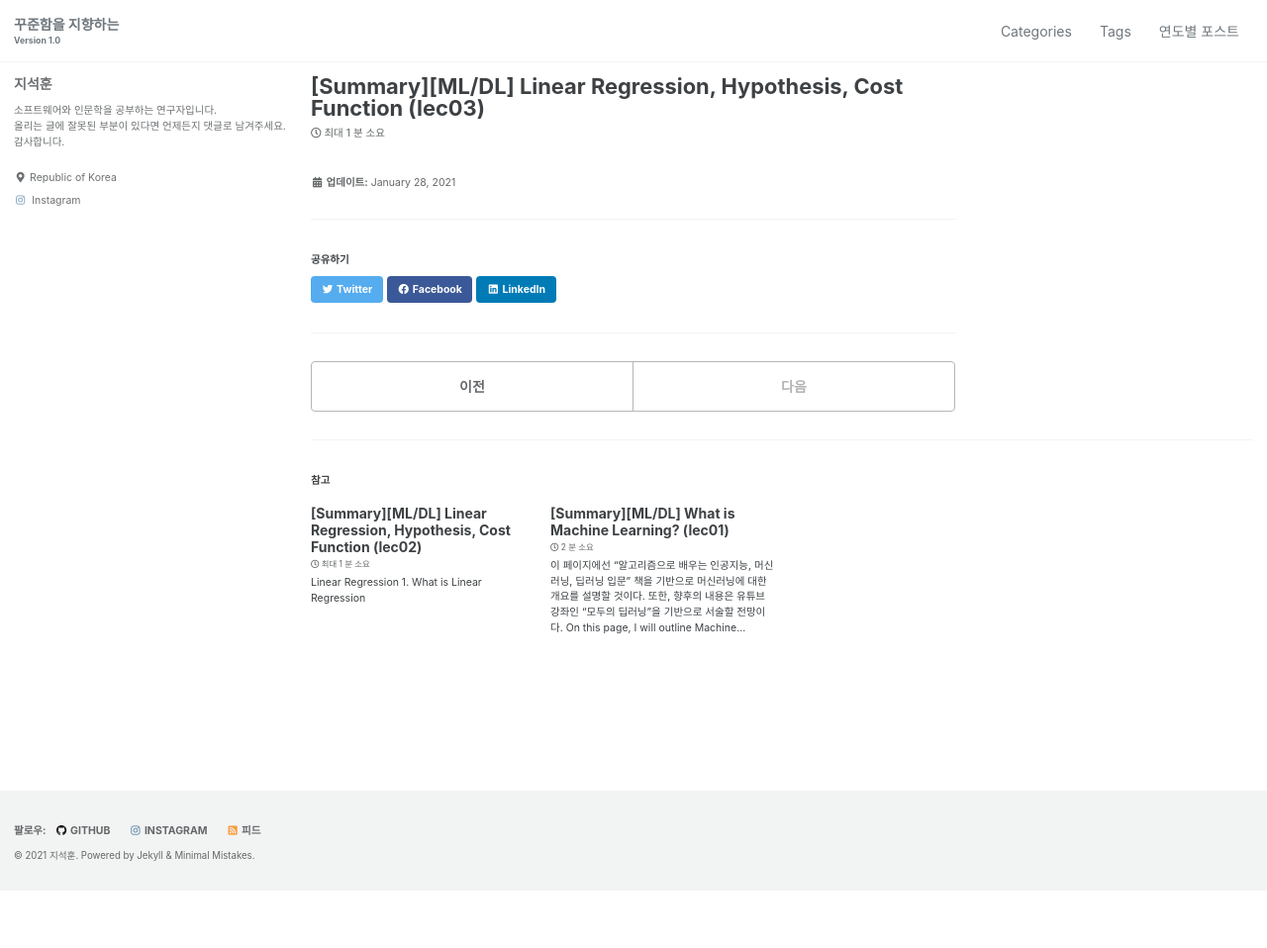
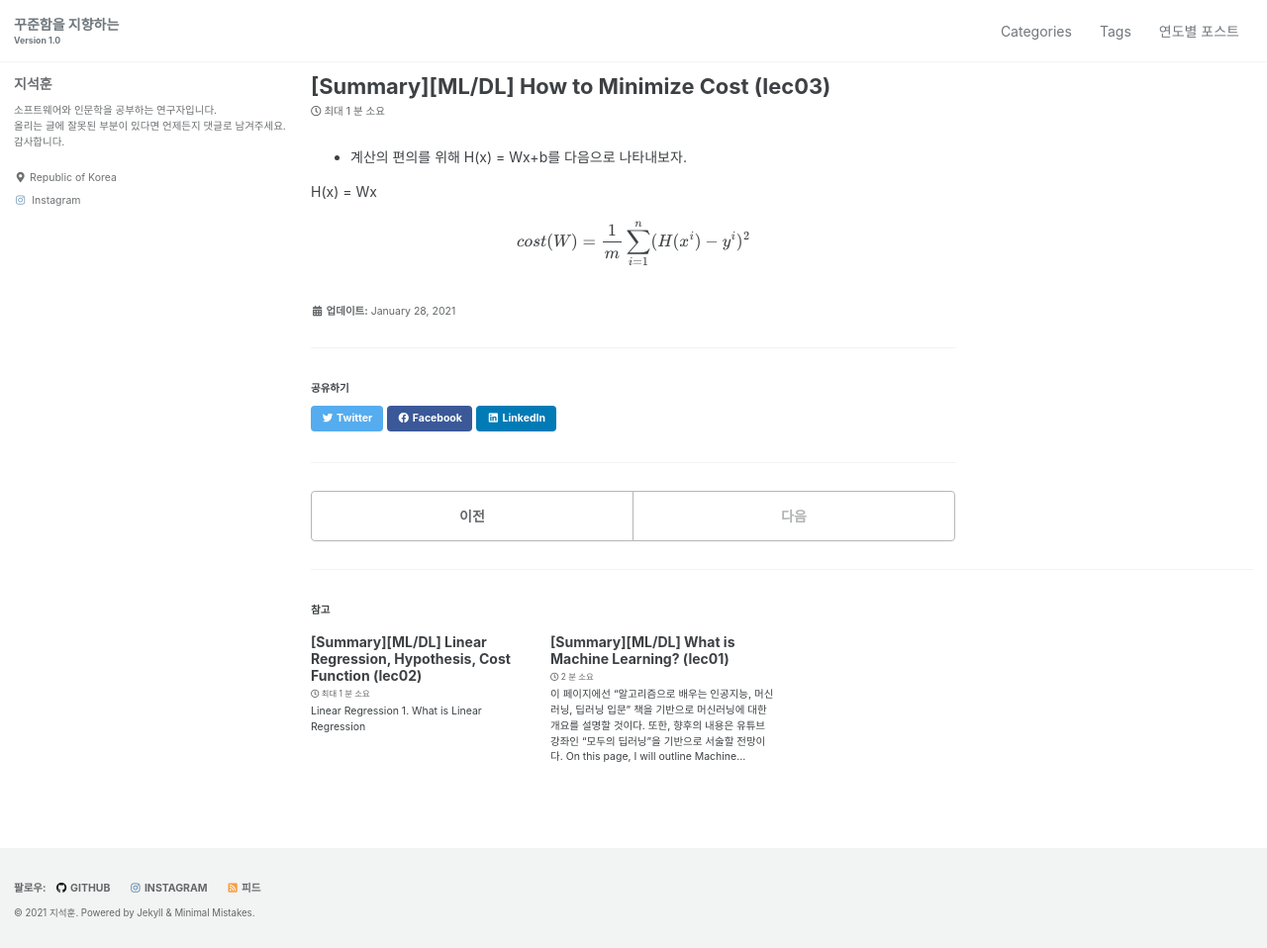
Before and after one commit to lCan37/lcan37.github.com, a Jekyll site: the page built from _posts/2021-01-28-AI-Deep_Learning_for_Everyone_lec03.md, in a window 1280 px wide. Shown: the whole page at 99% size. Built offline with Jekyll 4.4.1, drawn with Linux system fonts in a browser that asks for light colours; cached includes are drawn as plain includes; formulas are drawn with MathJax 3; before the commit the page ends 900 px from its top, so only the background shows below that.

Commit message:
add posts

```diff
--- /dev/null
+++ b/_includes/mathjax_support.html
@@ -0,0 +1,23 @@
+<script type="text/x-mathjax-config">
+MathJax.Hub.Config({
+    TeX: {
+      equationNumbers: {
+        autoNumber: "AMS"
+      }
+    },
+    tex2jax: {
+    inlineMath: [ ['$', '$'] ],
+    displayMath: [ ['$$', '$$'] ],
+    processEscapes: true,
+  }
+});
+MathJax.Hub.Register.MessageHook("Math Processing Error",function (message) {
+	  alert("Math Processing Error: "+message[1]);
+	});
+MathJax.Hub.Register.MessageHook("TeX Jax - parse error",function (message) {
+	  alert("Math Processing Error: "+message[1]);
+	});
+</script>
+<script type="text/javascript" async
+  src="https://cdn.mathjax.org/mathjax/latest/MathJax.js?config=TeX-MML-AM_CHTML">
+</script>
--- a/_layouts/default.html
+++ b/_layouts/default.html
@@ -10,6 +10,9 @@
 -->
 <html lang="{{ site.locale | slice: 0,2 | default: "en" }}" class="no-js">
   <head>
+    {% if page.use_math %}
+      {% include mathjax_support.html %}
+    {% endif %}
     {% include head.html %}
     {% include head/custom.html %}
   </head>
--- a/_posts/2021-01-28-AI-Deep_Learning_for_Everyone_lec03.md
+++ b/_posts/2021-01-28-AI-Deep_Learning_for_Everyone_lec03.md
@@ -1,3 +1,12 @@
 ---
-title: "[Summary][ML/DL] Linear Regression, Hypothesis, Cost Function (lec03)"
+title: "[Summary][ML/DL] How to Minimize Cost (lec03)"
+use_math: true
 ---
+
+- 계산의 편의를 위해 H(x) = Wx+b를 다음으로 나타내보자.
+
+H(x) = Wx
+
+$$
+cost(W) = \frac{1}{m}\sum_{i=1}^n(H(x^i)-y^i)^2
+$$
```
